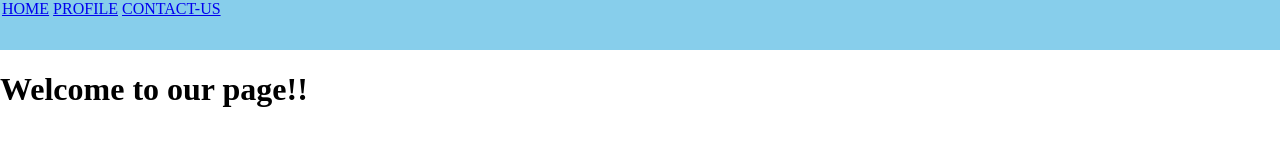
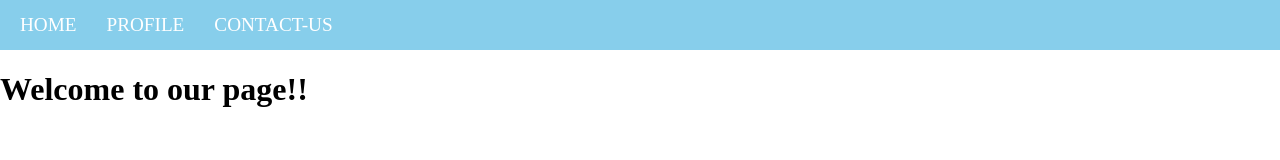
Before and after one commit to sainiankita1106/Git-Assignment, a plain HTML site: page index.html in a window 1280 px wide. Drawn offline with Linux system fonts and the light colour scheme.

Commit message:
adding styling to header

```diff
--- a/index.css
+++ b/index.css
@@ -3,13 +3,25 @@ body{
     padding: 0;
 }
 .header{
+    display: flex;
+    align-items: center;
     background-color: skyblue;
     width: 100%;
     height: 50px;
-    text-decoration: none;
-    padding-left: 2px;
+    padding-left: 20px;
+
+}
+.nav{
     color: white;
     align-items: center;
+    display: flex;
+    gap: 30px;
+}
+.nav a{
+    color: white;
+    font-size: 1.2rem;
+    text-decoration: none;
+
 }
 h1{
     align-items: center;
--- a/index.html
+++ b/index.html
@@ -8,7 +8,7 @@
 </head>
 <body>
     <header class="header">
-        <nav>
+        <nav class="nav">
             <a href="/">HOME</a>
             <a href="/profile">PROFILE</a>
             <a href="/contact">CONTACT-US</a>
```
